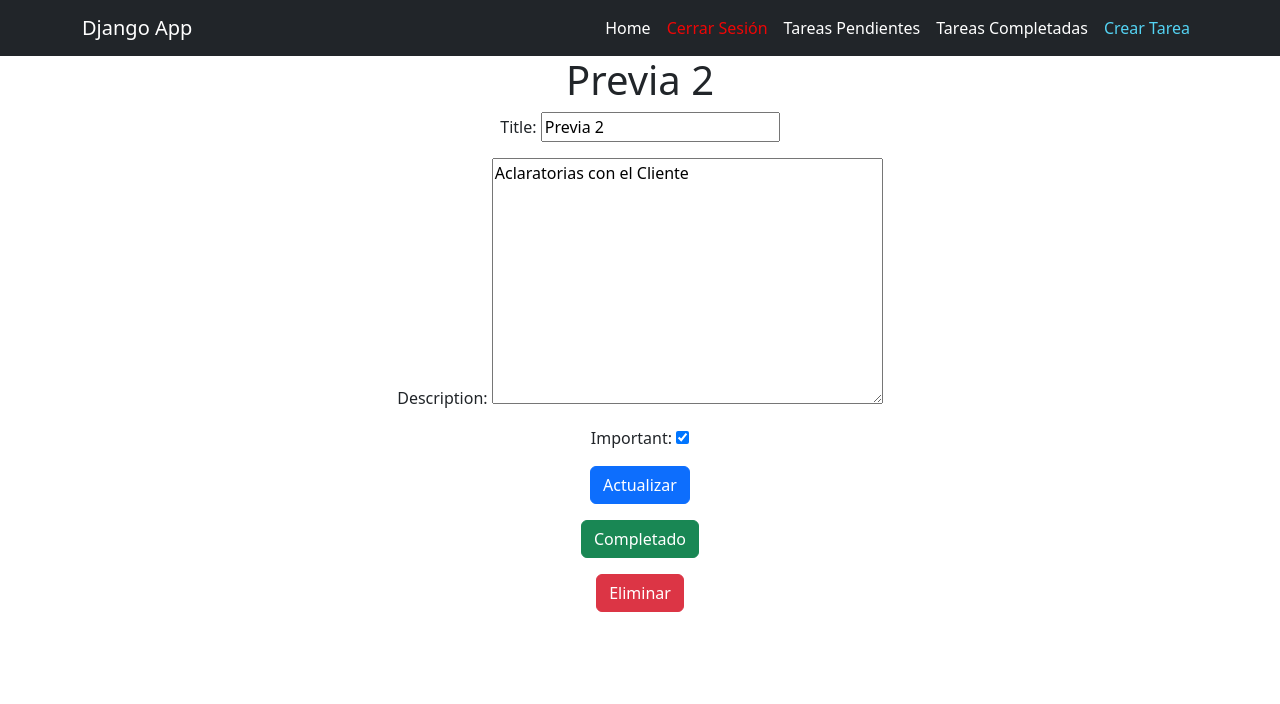
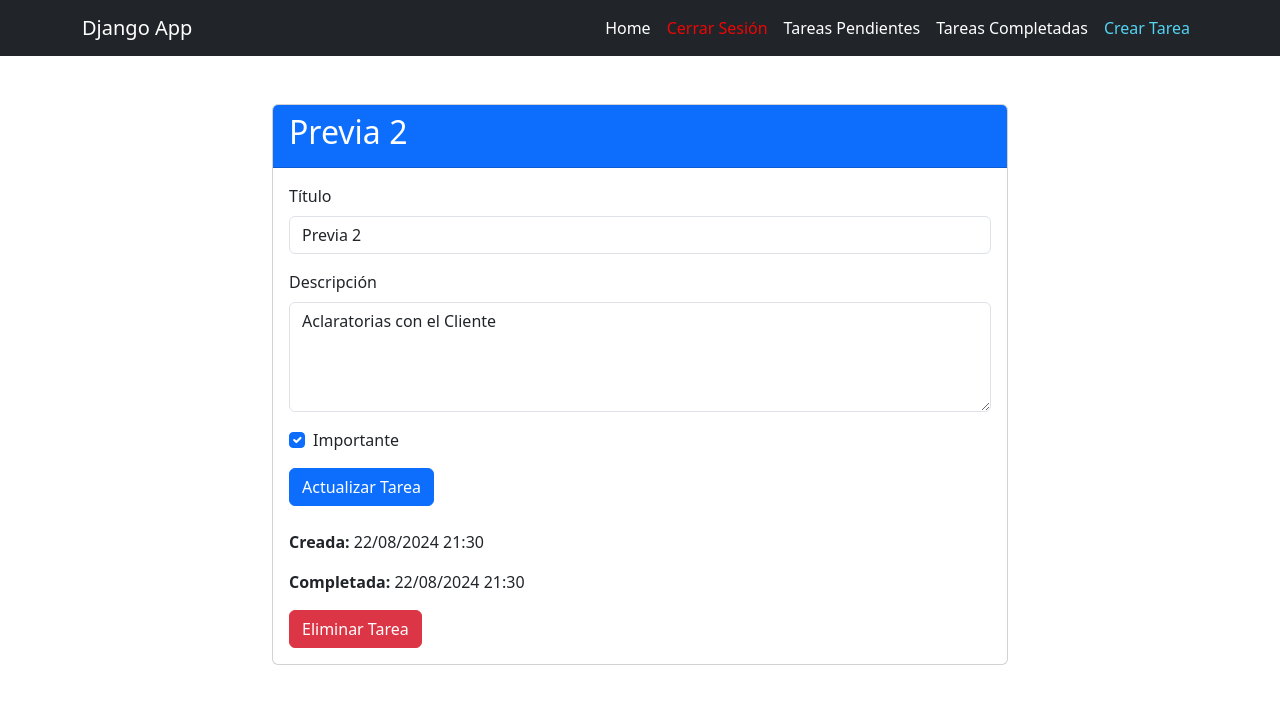
Before and after one commit to devmateus9/django-crud-auth, a Django app: page /tasks/2/ in a window 1280 px wide. Shown: the top 704 px of the page. Run offline with Django 5.2, Linux system fonts and the light colour scheme; a user stored in the database is signed in; data comes from the database, SQL or seed files in the repository; both versions use the stored data as it was after the commit; some libraries are stand-ins or nearby versions.

Commit message:
boostrap 6ta parte Commit 260824 v0.5

```diff
--- a/djangocrud/settings.py
+++ b/djangocrud/settings.py
@@ -33,6 +33,7 @@ INSTALLED_APPS = [
     'django.contrib.messages',
     'django.contrib.staticfiles',
     'tasks',
+    'widget_tweaks',
 ]
 
 MIDDLEWARE = [
--- a/tasks/templates/signup.html
+++ b/tasks/templates/signup.html
@@ -28,7 +28,7 @@
                     <button type="submit" class="btn btn-primary w-100">
                         Registrarse
                     <div class="|1"></div></button>
-                  </form>
+                </form>
             </form>
         </div>
     </div>
--- a/tasks/templates/task_detail.html
+++ b/tasks/templates/task_detail.html
@@ -1,42 +1,54 @@
 {% extends 'base.html' %}
+{% load widget_tweaks %}
 
 {% block content %}
-<h1 class = "text-center">{{ task.title }}</h1>
-<div class = "text-center" class="container mt-4">
+<div class="container mt-5">
+    <div class="row justify-content-center">
+        <div class="col-md-8">
+            <div class="card">
+                <div class="card-header bg-primary text-white">
+                    <h2>{{ task.title }}</h2>
+                </div>
+                <div class="card-body">
+                    <form method="POST">
+                        {% csrf_token %}
+                        <div class="mb-3">
+                            <label for="{{ form.title.id_for_label }}" class="form-label">Título</label>
+                            {% render_field form.title class="form-control" %}
+                        </div>
+                        <div class="mb-3">
+                            <label for="{{ form.description.id_for_label }}" class="form-label">Descripción</label>
+                            {% render_field form.description class="form-control" rows="4" %}
+                        </div>
+                        <div class="mb-3 form-check">
+                            {% render_field form.important class="form-check-input" %}
+                            <label for="{{ form.important.id_for_label }}" class="form-check-label">Importante</label>
+                        </div>
+                        <button type="submit" class="btn btn-primary">Actualizar Tarea</button>
+                    </form>
 
-    <!-- Mostrar errores -->
-    {% if error %}
-    <div class="alert alert-danger" role="alert">
-        {{ error }}
+                    {% if error %}
+                        <div class="alert alert-danger mt-3">{{ error }}</div>
+                    {% endif %}
+
+                    <div class="mt-4">
+                        <p><strong>Creada:</strong> {{ task.created|date:"d/m/Y H:i" }}</p>
+                        {% if task.datecompleted %}
+                            <p><strong>Completada:</strong> {{ task.datecompleted|date:"d/m/Y H:i" }}</p>
+                        {% else %}
+                            <form action="{% url 'complete_task' task.id %}" method="POST" class="d-inline">
+                                {% csrf_token %}
+                                <button type="submit" class="btn btn-success">Marcar como Completada</button>
+                            </form>
+                        {% endif %}
+                        <form action="{% url 'delete_task' task.id %}" method="POST" class="d-inline">
+                            {% csrf_token %}
+                            <button type="submit" class="btn btn-danger">Eliminar Tarea</button>
+                        </form>
+                    </div>
+                </div>
+            </div>
+        </div>
     </div>
-    {% endif %}
-
-    <!-- Formulario para actualizar la tarea -->
-    <form method="POST" class="mb-3">
-        {% csrf_token %}
-        <div class="mb-3">
-            {{ form.as_p }}
-        </div>
-        <button type="submit" class="btn btn-primary">
-            Actualizar
-        </button>
-    </form>
-
-    <!-- Formulario para completar la tarea -->
-    <form action="{% url 'complete_task' task.id %}" method="POST" class="mb-3">
-        {% csrf_token %}
-        <button type="submit" class="btn btn-success">
-            Completado
-        </button>
-    </form>
-
-    <!-- Formulario para eliminar la tarea -->
-    <form action="{% url 'delete_task' task.id %}" method="POST">
-        {% csrf_token %}
-        <button type="submit" class="btn btn-danger">
-            Eliminar
-        </button>
-    </form>
-
 </div>
 {% endblock %}
--- a/tasks/templates/tasks.html
+++ b/tasks/templates/tasks.html
@@ -5,7 +5,7 @@
 <!-- Contenedor centrado -->
     <main class="container">
         <div class ="row">
-            <div class ="col-md-8 offset-md-1 mt-5">
+            <div class ="col-md-12 offset-md-0 mt-5">
                 <!-- Tabla para mostrar las tareas -->
                 <table class="table table-striped table-bordered">
                     <thead>
```
Also changed, not shown: db.sqlite3.
